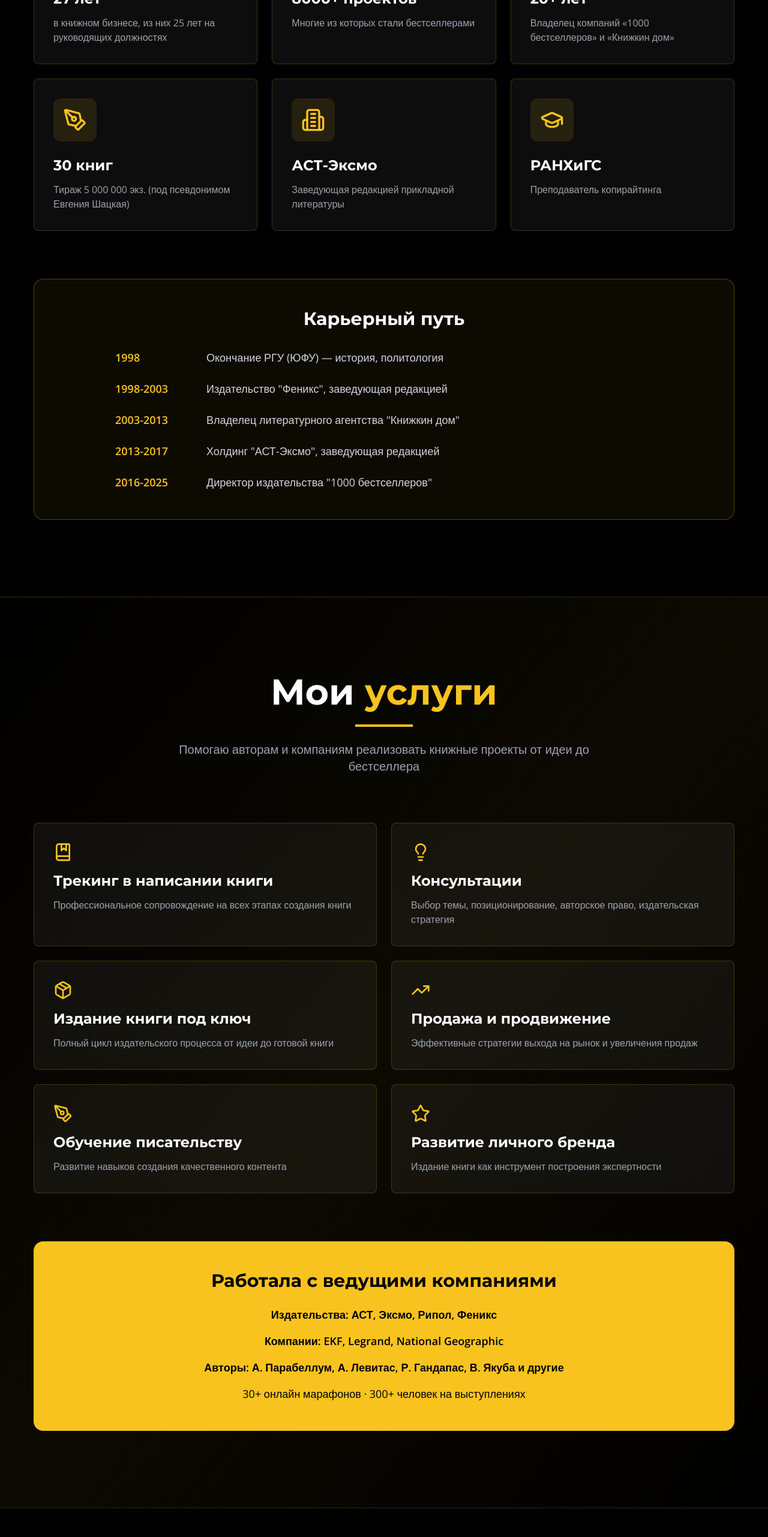
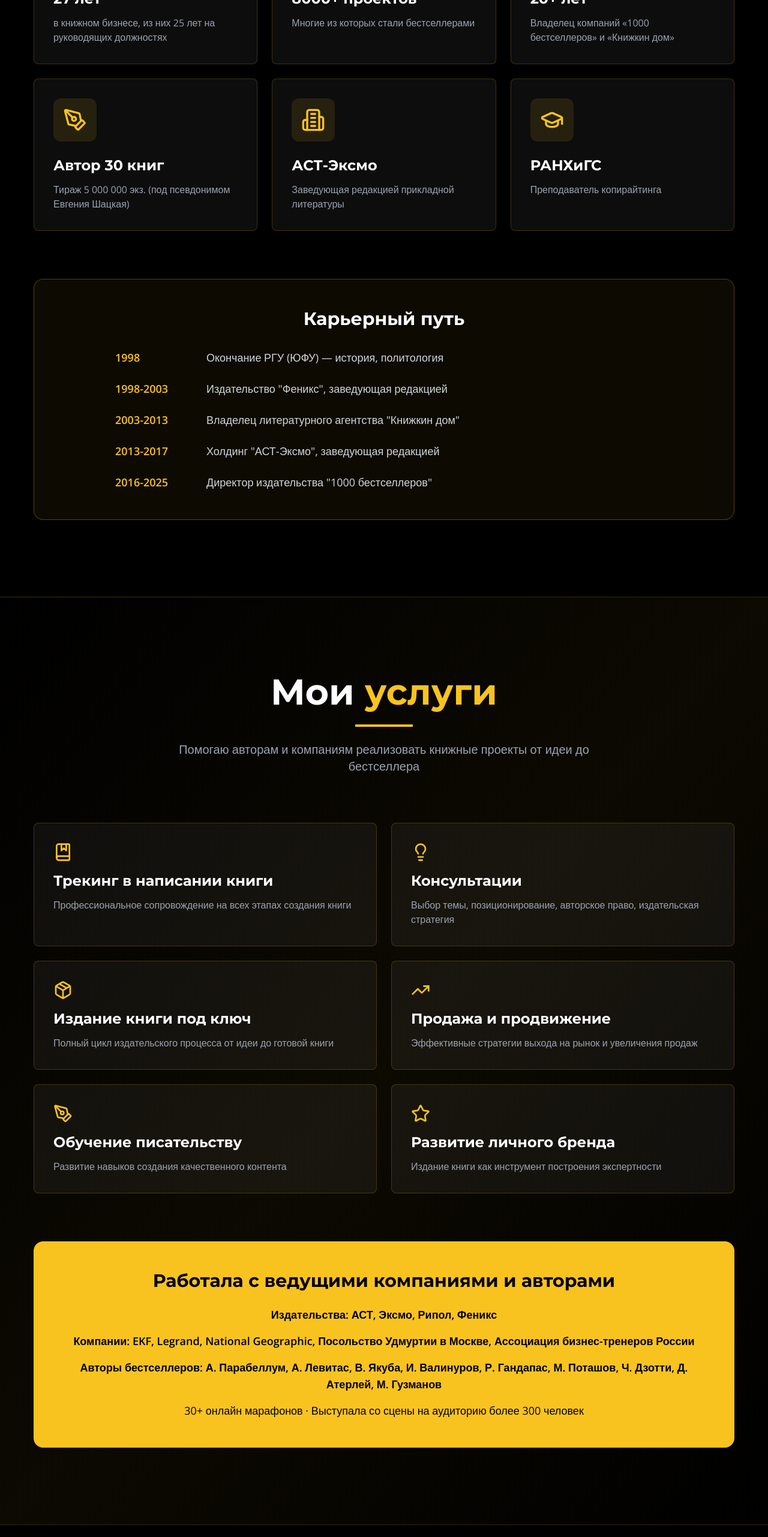
Before and after one commit to pr-poehali-dev/speaker-site-frolova, a React (Vite) app: page / in a window 1280 px wide. Shown: the part 1260-3823 px from the top of the page at 60% size. Built offline with nearby package versions, Linux system fonts and the light colour scheme.

Commit message:
Добавить фамилии соавторов книг

```diff
--- a/src/pages/Index.tsx
+++ b/src/pages/Index.tsx
@@ -116,7 +116,7 @@ const Index = () => {
               <div className="bg-accent/10 p-4 rounded-xl w-fit mb-6">
                 <Icon name="PenTool" size={40} className="text-accent" />
               </div>
-              <h3 className="text-2xl font-bold text-white mb-3">30 книг</h3>
+              <h3 className="text-2xl font-bold text-white mb-3">Автор 30 книг</h3>
               <p className="text-gray-400">Тираж 5 000 000 экз. (под псевдонимом Евгения Шацкая)</p>
             </Card>
 
@@ -217,12 +217,12 @@ const Index = () => {
           </div>
 
           <div className="bg-accent text-black rounded-2xl p-12 text-center">
-            <h3 className="text-3xl font-bold mb-6">Работала с ведущими компаниями</h3>
+            <h3 className="text-3xl font-bold mb-6">Работала с ведущими компаниями и авторами</h3>
             <div className="space-y-4 text-lg">
               <p className="font-semibold">Издательства: АСТ, Эксмо, Рипол, Феникс</p>
-              <p className="font-semibold">Компании: EKF, Legrand, National Geographic</p>
-              <p className="font-semibold">Авторы: А. Парабеллум, А. Левитас, Р. Гандапас, В. Якуба и другие</p>
-              <p className="mt-6">30+ онлайн марафонов · 300+ человек на выступлениях</p>
+              <p className="font-semibold">Компании: EKF, Legrand, National Geographic, Посольство Удмуртии в Москве, Ассоциация бизнес-тренеров России</p>
+              <p className="font-semibold">Авторы бестселлеров: А. Парабеллум, А. Левитас, В. Якуба, И. Валинуров, Р. Гандапас, М. Поташов, Ч. Дзотти, Д. Атерлей, М. Гузманов</p>
+              <p className="mt-6">30+ онлайн марафонов · Выступала со сцены на аудиторию более 300 человек</p>
             </div>
           </div>
         </div>
```
